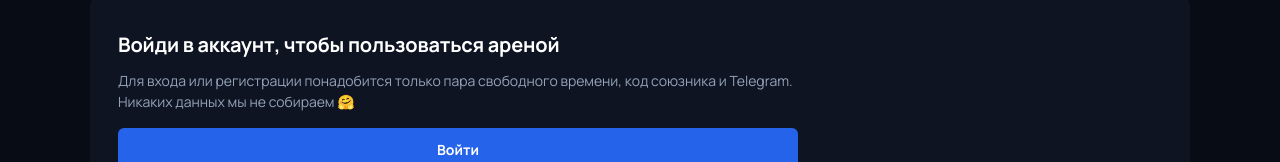
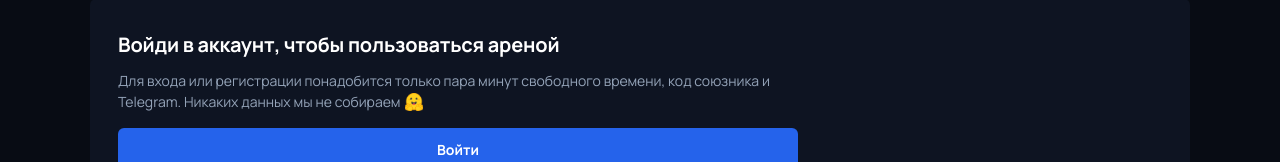
Before and after one commit to jango100500-ui/swgoh.arena, a React (Vite) app: page / in a window 1280 px wide. Shown: the part 228-390 px from the top of the page. Built offline with nearby package versions, Linux system fonts and the light colour scheme.

Commit message:
Update AuthBanner.tsx

```diff
--- a/src/uis/AuthBanner.tsx
+++ b/src/uis/AuthBanner.tsx
@@ -31,9 +31,21 @@ export const AuthBanner = () => {
             fontSize: '14px',
             color: '#94a3b8',
             lineHeight: 1.5,
+            display: 'inline',
           }}
         >
-          Для входа или регистрации понадобится только пара свободного времени, код союзника и Telegram. Никаких данных мы не собираем 🤗
+          Для входа или регистрации понадобится только пара минут свободного времени, код союзника и Telegram. Никаких данных мы не собираем{' '}
+          <img
+            src="/pngs/huggingface.png"
+            alt="🤗"
+            style={{
+              width: '18px',
+              height: '18px',
+              verticalAlign: 'text-bottom',
+              display: 'inline-block',
+              marginLeft: '2px',
+            }}
+          />
         </p>
 
         <button
```
